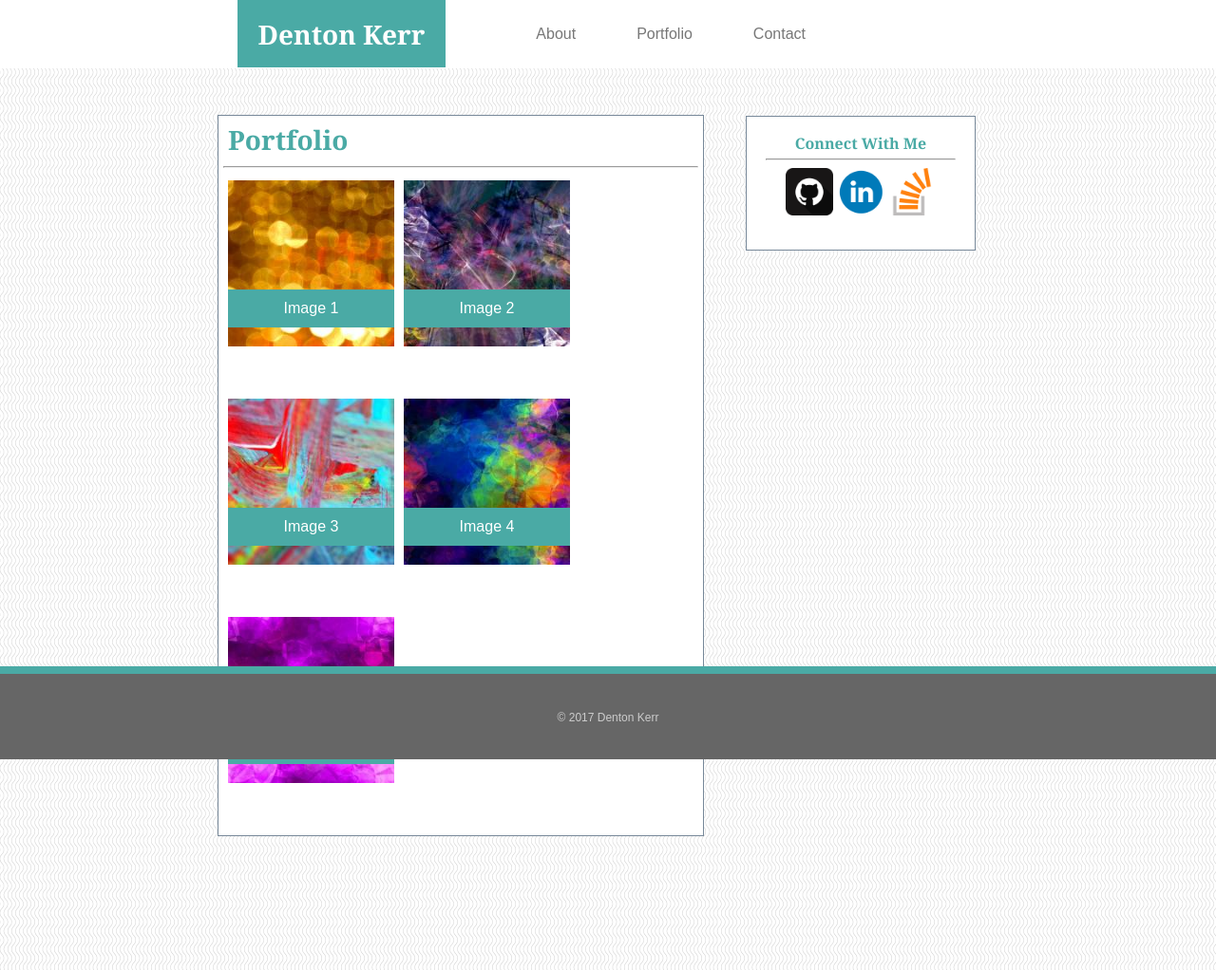
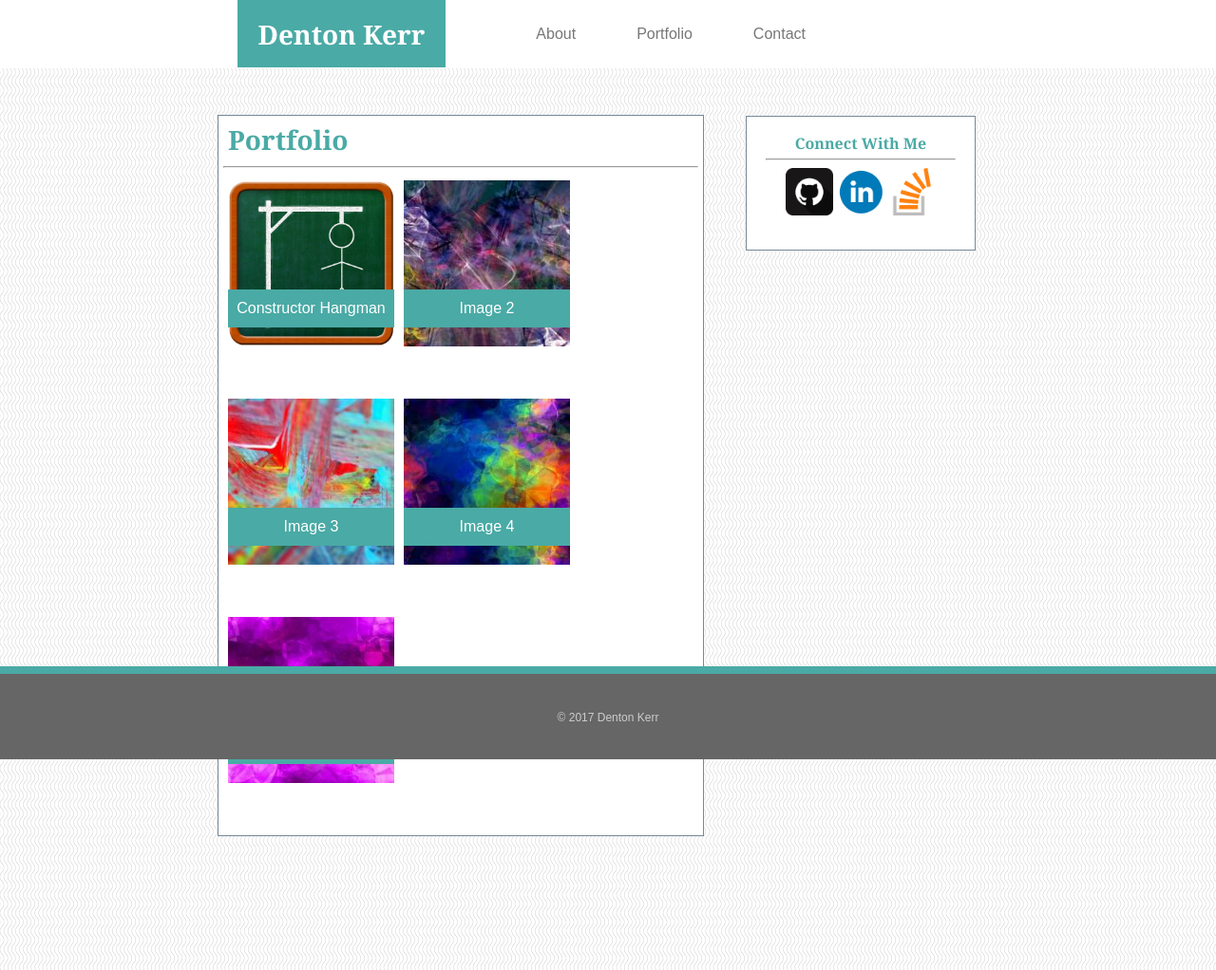
Before and after one commit to dentonkerr/Basic-Portfolio, a plain HTML site: page portfolio.html in a window 1280 px wide. Shown: the whole page at 95% size. Drawn offline with Linux system fonts and the light colour scheme.

Commit message:
adding constructor hangman to portfolio

```diff
--- a/portfolio.html
+++ b/portfolio.html
@@ -25,9 +25,9 @@
     <div class="Portfolio">
 
         <div class="gallery">
-            <a target="_blank" href="assets/images/portfolio image 1.jpg"> <img src="assets/images/portfolio image 1.jpg" alt="Image1" width="150" height="150">
+            <a target="_blank" href="https://github.com/dentonkerr/Constructor-Hangman"> <img src="assets/images/portfolio image 1.png" alt="Image1" width="150" height="150">
             </a>
-            <div class="desc">Image 1</div>
+            <div class="desc">Constructor Hangman</div>
         </div>
 
         <div class="gallery">
```
Also changed, not shown: assets/images/portfolio image 1.png (added), 2 other files.
